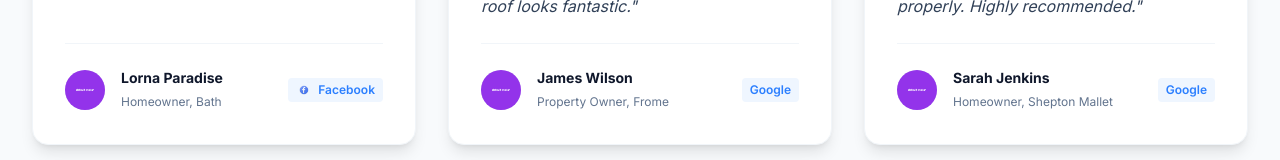
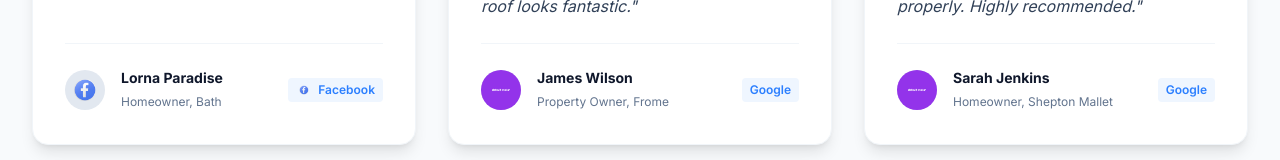
Before and after one commit to razal1113/asjroofing, a Next.js app: page / in a window 1280 px wide. Shown: the part 4222-4382 px from the top of the page. Built offline with nearby package versions, Linux system fonts and the light colour scheme.

Commit message:
Auto-sync after agent response

```diff
--- a/src/components/home/Testimonials.tsx
+++ b/src/components/home/Testimonials.tsx
@@ -10,7 +10,7 @@ const testimonials = [
         author: "Lorna Paradise",
         role: "Homeowner, Bath",
         content: "Recommended by Lorna Paradise - one happy customer.",
-        avatar: PLACEHOLDERS.AVATAR_DEFAULT,
+        avatar: "/images/facebook-logo.png",
         rating: 5,
         source: "Facebook"
     },
```
